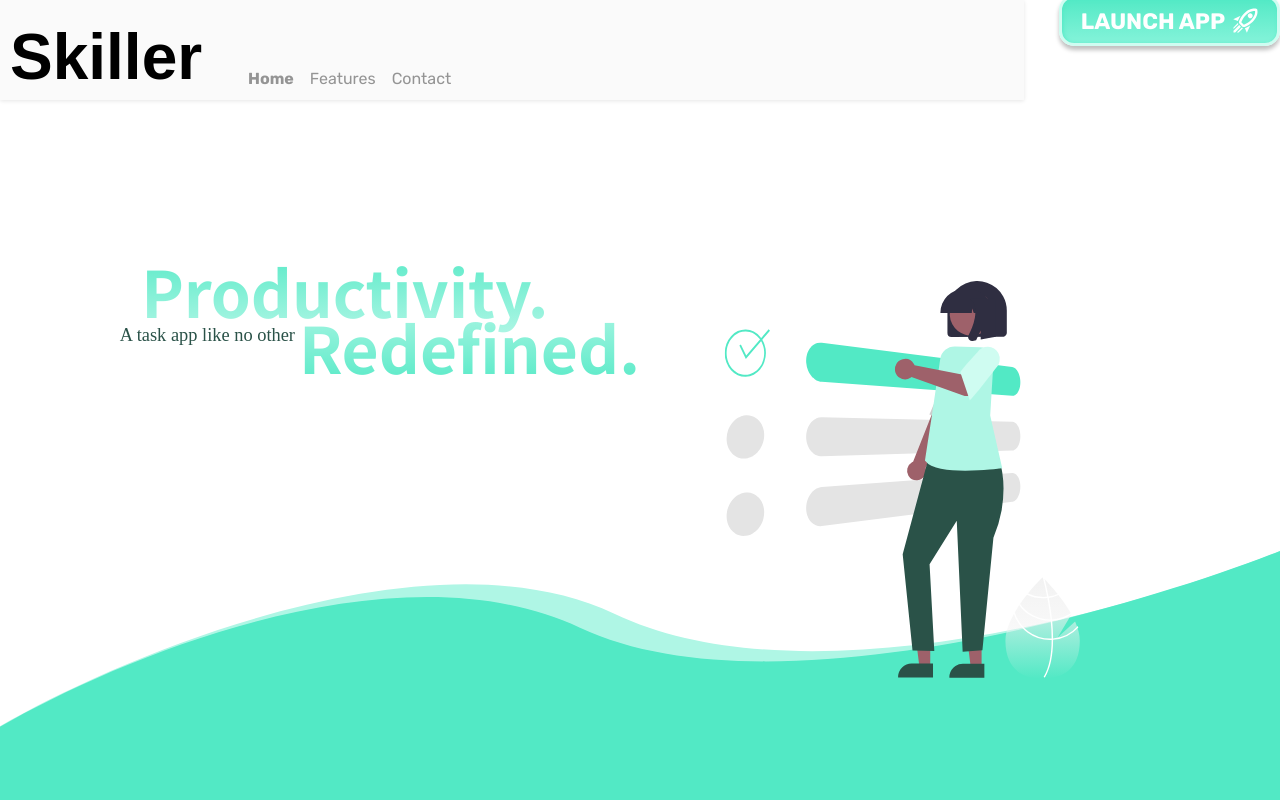
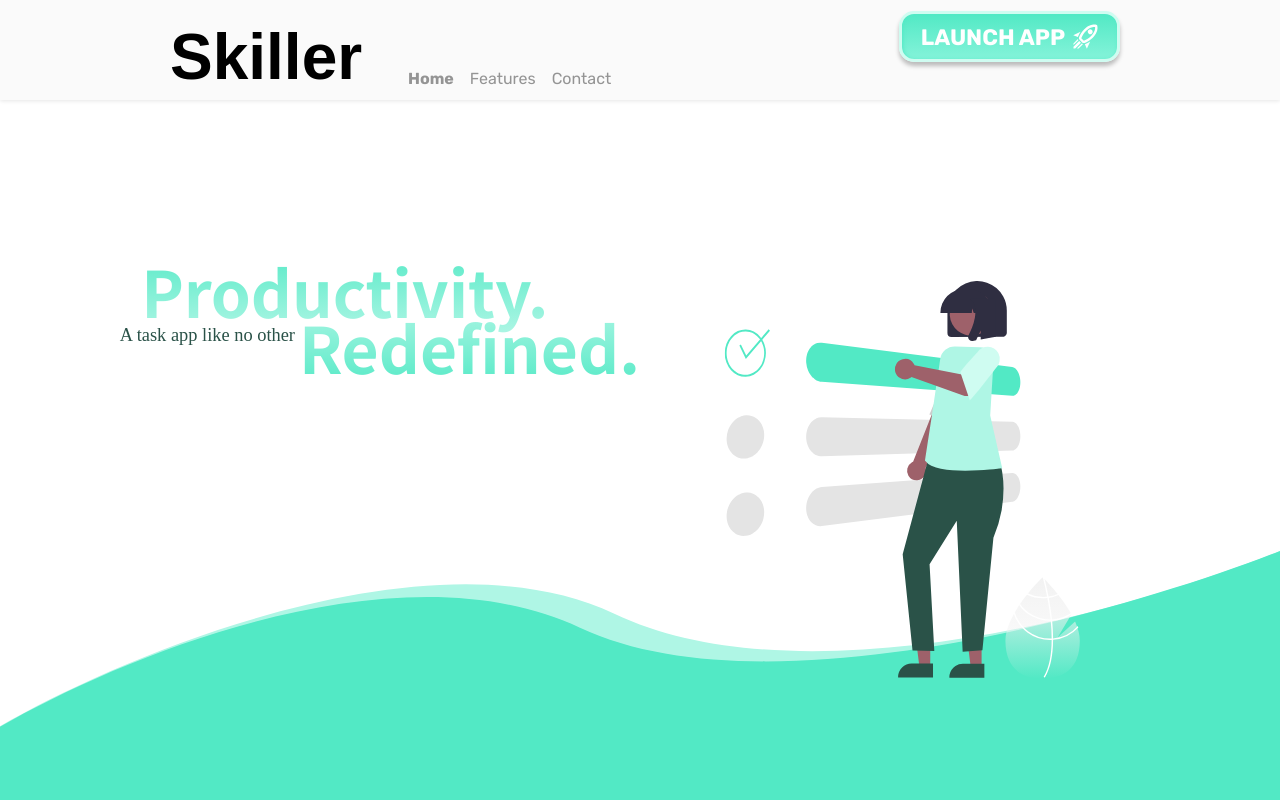
Before and after one commit to kadamidev/skiller-nextjs, a Next.js app: page / in a window 1280 px wide. Shown: the top 800 px of the page. Built offline with nearby package versions, Linux system fonts and the light colour scheme; a web font is replaced by a local one.

Commit message:
fixed some alignment issues in homepage

```diff
--- a/styles/IndexNav.module.scss
+++ b/styles/IndexNav.module.scss
@@ -12,6 +12,8 @@
     width: 100vw;
     box-shadow: 0px 1px 4px rgba(0, 0, 0, 0.1);
 
+    // box-shadow: 0px 1px 4px rgba(0, 0, 0, 0.1);
+
     // position: fixed;
 
     .container {
@@ -19,6 +21,7 @@
         position: relative;
         z-index: 999;
         // position: fixed;
+
 
     }
 
@@ -112,7 +115,7 @@
         .container {
             display: grid;
             height: 100px;
-            grid-template-columns: 200px calc(100vw - 200px);
+            grid-template-columns: 200px calc(100% - 200px);
         }
 
         .menuBtn {
@@ -133,6 +136,7 @@
             justify-content: space-between;
             align-items: flex-end;
             height: 100px;
+
             // align-content: ;
             // height: 0;
         }
@@ -206,10 +210,13 @@
 @media screen and (min-width: 1080px) {
     .container {
         // width: 80vw;
+        width: 75vw;
+        margin-left: 12.5vw;
     }
 
     .navbar {
-        width: 80vw;
+        // width: 75vw;
+        // margin-left: 12.5vw;
     }
 
 }
```
